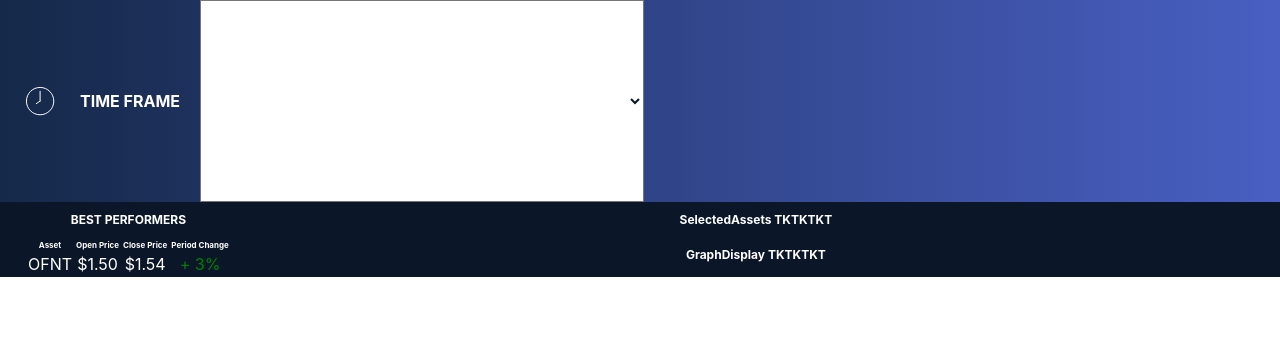
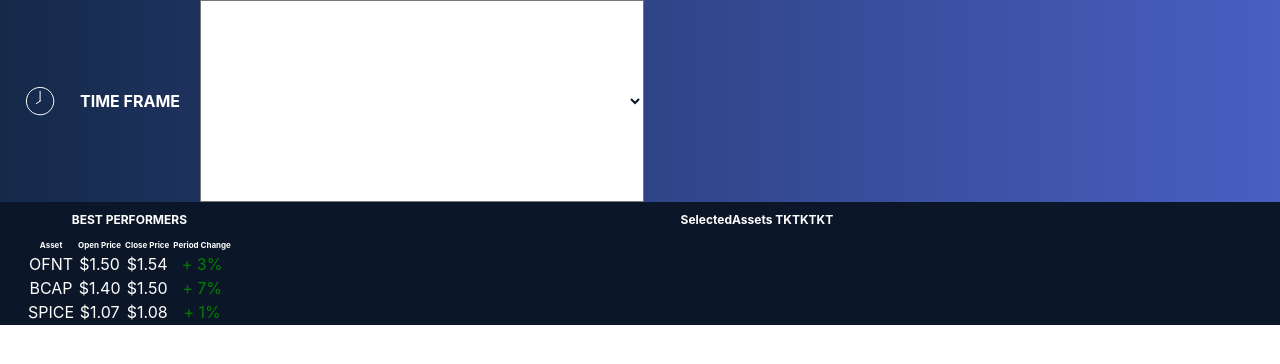
Before and after one commit to Jennie-Myhren/tradingBestPerformers, a React (Create React App) app in the folder my-app/: page / in a window 1280 px wide. Shown: the top 364 px of the page. Built offline with nearby package versions, Linux system fonts and the light colour scheme.

Commit message:
mocked up a few additional stat samples

```diff
--- a/my-app/src/BestPerformers.tsx
+++ b/my-app/src/BestPerformers.tsx
@@ -29,6 +29,34 @@ const BestPerformers: React.FC = props => {
           //close price for the period
           c: 1.54,
           v: 20332,
+        },
+      ],
+    },
+    {
+      securityId: 'BCAP',
+      period: {
+        o: 1.4,
+        c: 1.5,
+      },
+      //Stats for each discrete unit within the total period (ex: for each day)
+      stats: [
+        {
+          o: 1.4,
+          c: 1.5,
+        },
+      ],
+    },
+    {
+      securityId: 'SPICE',
+      period: {
+        o: 1.07,
+        c: 1.08,
+      },
+      //Stats for each discrete unit within the total period (ex: for each day)
+      stats: [
+        {
+          o: 1.07,
+          c: 1.08,
         },
       ],
     },
--- a/my-app/src/GraphDisplay.tsx
+++ b/my-app/src/GraphDisplay.tsx
@@ -2,12 +2,8 @@ import React from 'react';
 import './App.css';
 
 const GraphDisplay: React.FC = () => {
-  return (
-    //keeping same css style as App for now
-    <div className="App">
-      <h2>GraphDisplay TKTKTKT</h2>
-    </div>
-  );
+  // connect highcharts
+  return <div className="App"></div>;
 };
 
 export default GraphDisplay;
--- a/my-app/src/TimeframeSelector.tsx
+++ b/my-app/src/TimeframeSelector.tsx
@@ -4,19 +4,12 @@ import ArrowDown from './ArrowDown';
 import ArrowUp from './ArrowUp';
 import './TimeSelector.css';
 
-const TimeframeSelector: React.FC = () => {
+const TimeframeSelector: React.FC = props => {
+  // const { handleSelect } = props;
   const [isClicked, setIsClicked] = useState(false);
-  const [isSelected, setIsSelected] = useState('');
 
   const handleClick = () => {
     setIsClicked(!isClicked);
-  };
-
-  const handleSelect = (event: {
-    target: { value: React.SetStateAction<string> };
-  }) => {
-    setIsSelected(event.target.value);
-    //thunk for api request for top three performers in that timeframe
   };
 
   return (
@@ -26,16 +19,17 @@ const TimeframeSelector: React.FC = () => {
       <select
         className="dropdown"
         onClick={handleClick}
-        onChange={handleSelect}
+        // onSelect={handleSelect}
       >
-        <option value="past 60 minutes">
+        <option value="3600000">
           Past 60 Minutes {isClicked ? <ArrowUp /> : <ArrowDown />}
         </option>
         {/* Blue line */}
-        <option value="past day">Past Day</option>
-        <option value="past week">Past Week</option>
+        <option value="86400000">Past Day</option>
+        <option value="604800000">Past Week</option>
+        {/* ms vary on month */}
         <option value="past month">Past Month</option>
-        <option value="past year">Past Year</option>
+        <option value="31449600000">Past Year</option>
       </select>
     </div>
   );
```
